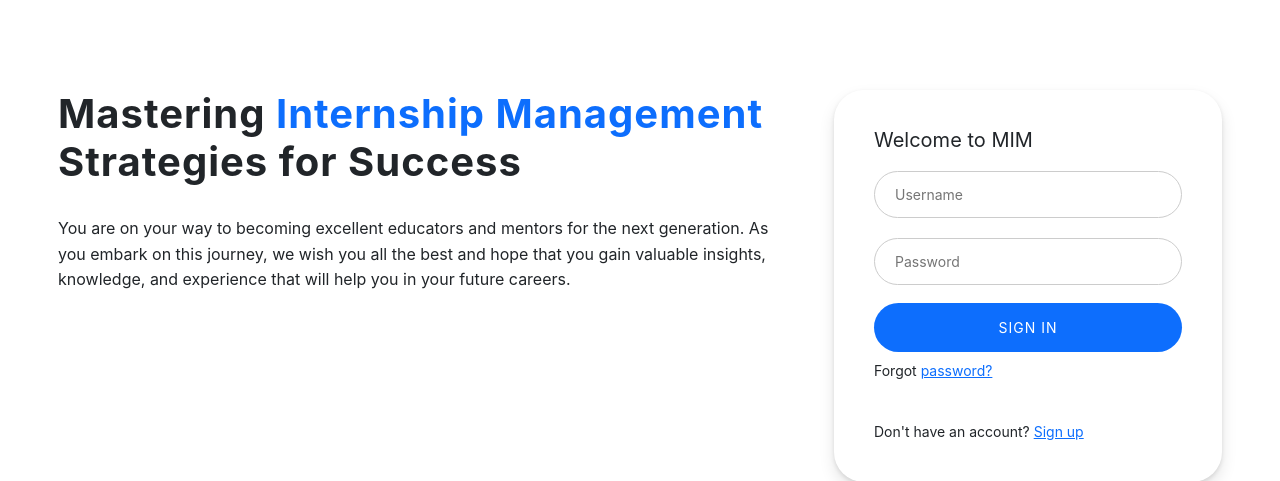
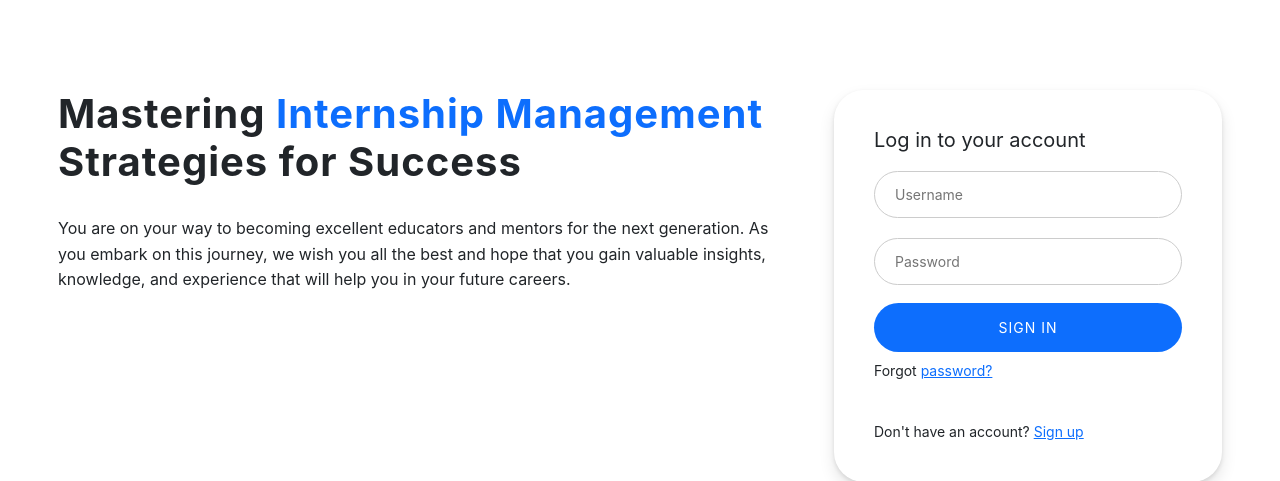
Before and after one commit to rnamocot/internshipmanagement, a PHP site: page / in a window 1280 px wide. Shown: the part 76-557 px from the top of the page. Run offline with PHP 8.4, Linux system fonts and the light colour scheme; some web fonts are replaced.

Commit message:
new text

```diff
--- a/index.php
+++ b/index.php
@@ -66,7 +66,7 @@ if (isset($_SESSION['username'])) {
                 </div>
                 <div class="col-xs-12 col-sm-4 col-md-4" id="right-content">
                     <div class="signin-heading">
-                        <h2>Welcome to MIM</h2>
+                        <h2>Log in to your account</h2>
                     </div>
                     <form action="login.php" method="post">
                         <div class="form-inner-container">
```
